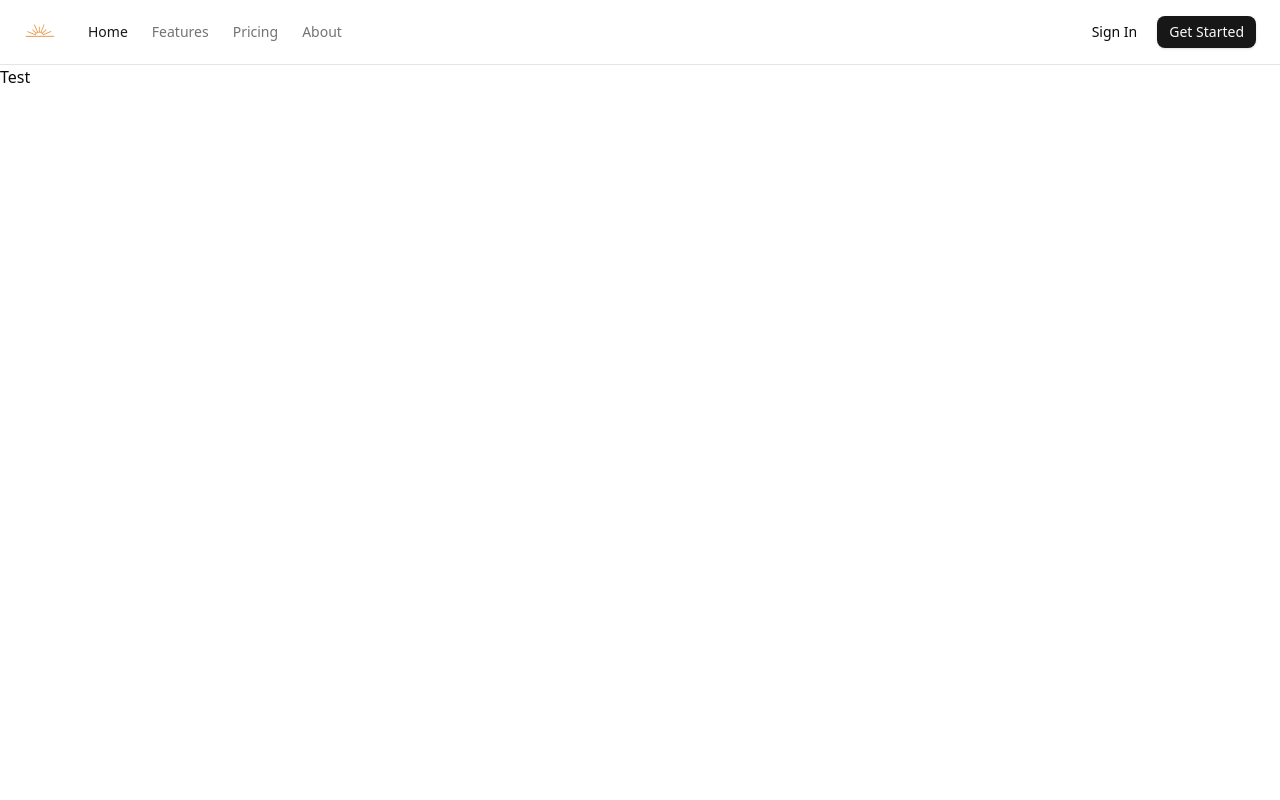
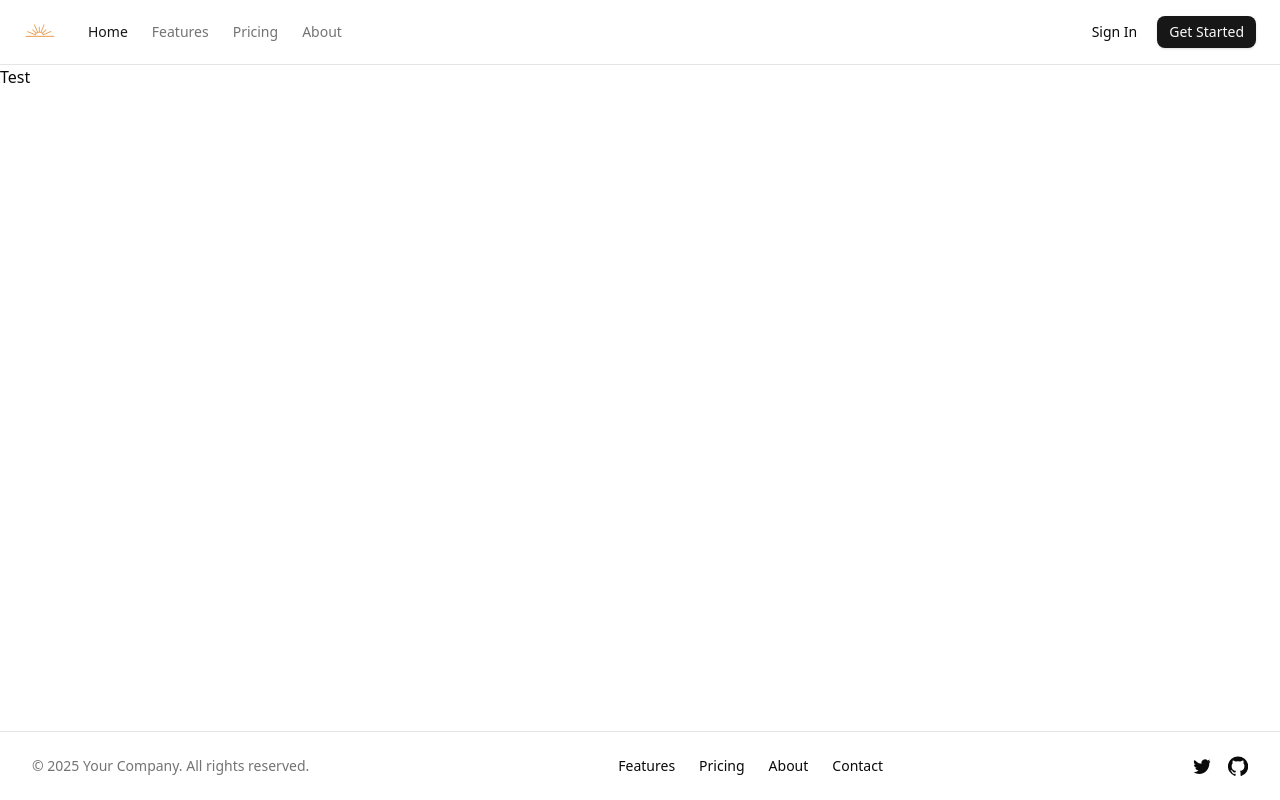
Before and after one commit to tylerttrannn/lume-landing-page, a React (Vite) app in the folder lume-landing-page/: page / in a window 1280 px wide. Built offline with nearby package versions, Linux system fonts and the light colour scheme.

Commit message:
added basic footer

```diff
--- a/lume-landing-page/src/App.tsx
+++ b/lume-landing-page/src/App.tsx
@@ -1,13 +1,25 @@
 
 import Navbar from "../src/components/comp-577"
-
+import Footer from "../src/components/sections/footer/Footer"
 
 
 function App() {
 
   return (
-    <div>
+    <div className = "flex flex-col min-h-screen">
       <Navbar/>
+
+      {/* Screneshot / main attracion part*/}
+
+      {/* features cards */}
+
+      {/*Footer componetn */}
+
+      <div className ="absolute bottom-0 left-0 right-0">
+        <Footer/>
+      </div>
+
+
       <h1>Test</h1>
     </div>
 
--- /dev/null
+++ b/lume-landing-page/src/components/sections/footer/Footer.tsx
@@ -0,0 +1,56 @@
+export default function Footer() {
+  return (
+    <footer className="border-t bg-white">
+      <div className="mx-auto max-w-7xl px-4 sm:px-6 lg:px-8">
+        <div className="flex flex-col items-center justify-between gap-4 py-6 md:flex-row">
+          {/* Left side - Logo & Text */}
+          <div className="flex items-center gap-2 text-sm text-muted-foreground">
+            <span>© {new Date().getFullYear()} Your Company. All rights reserved.</span>
+          </div>
+
+          {/* Center - Links */}
+          <nav className="flex gap-6 text-sm">
+            <a href="#features" className="hover:text-primary">
+              Features
+            </a>
+            <a href="#pricing" className="hover:text-primary">
+              Pricing
+            </a>
+            <a href="#about" className="hover:text-primary">
+              About
+            </a>
+            <a href="#contact" className="hover:text-primary">
+              Contact
+            </a>
+          </nav>
+
+          {/* Right side - Socials */}
+          <div className="flex gap-4">
+            <a href="#" aria-label="Twitter" className="hover:text-primary">
+              <svg
+                className="h-5 w-5"
+                fill="currentColor"
+                viewBox="0 0 24 24"
+              >
+                <path d="M22 5.92c-.77.35-1.6.58-2.47.69a4.3 4.3 0 001.88-2.37 8.54 8.54 0 01-2.72 1.04 4.27 4.27 0 00-7.27 3.89A12.13 12.13 0 013 4.9a4.27 4.27 0 001.32 5.7 4.2 4.2 0 01-1.93-.54v.06a4.27 4.27 0 003.43 4.18 4.3 4.3 0 01-1.92.07 4.27 4.27 0 003.99 2.97A8.57 8.57 0 012 19.54a12.1 12.1 0 006.56 1.92c7.88 0 12.2-6.53 12.2-12.2 0-.19-.01-.38-.02-.57A8.73 8.73 0 0022 5.92z" />
+              </svg>
+            </a>
+            <a href="#" aria-label="GitHub" className="hover:text-primary">
+              <svg
+                className="h-5 w-5"
+                fill="currentColor"
+                viewBox="0 0 24 24"
+              >
+                <path
+                  fillRule="evenodd"
+                  clipRule="evenodd"
+                  d="M12 .5a12 12 0 00-3.79 23.4c.6.11.82-.26.82-.58v-2.01c-3.34.73-4.04-1.61-4.04-1.61a3.2 3.2 0 00-1.34-1.76c-1.09-.75.09-.74.09-.74a2.54 2.54 0 011.85 1.24 2.57 2.57 0 003.5 1 2.56 2.56 0 01.76-1.61c-2.67-.3-5.47-1.34-5.47-5.97a4.7 4.7 0 011.25-3.25 4.37 4.37 0 01.12-3.2s1.01-.32 3.3 1.24a11.42 11.42 0 016 0c2.28-1.56 3.3-1.24 3.3-1.24a4.37 4.37 0 01.12 3.2 4.7 4.7 0 011.25 3.25c0 4.64-2.81 5.66-5.48 5.96a2.87 2.87 0 01.82 2.23v3.3c0 .32.22.7.82.58A12 12 0 0012 .5z"
+                />
+              </svg>
+            </a>
+          </div>
+        </div>
+      </div>
+    </footer>
+  )
+}
```
